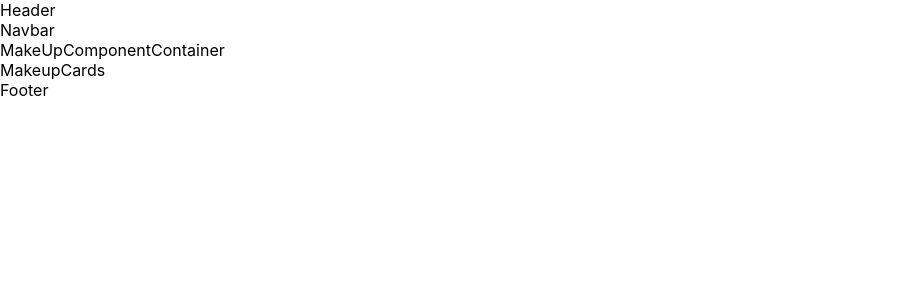
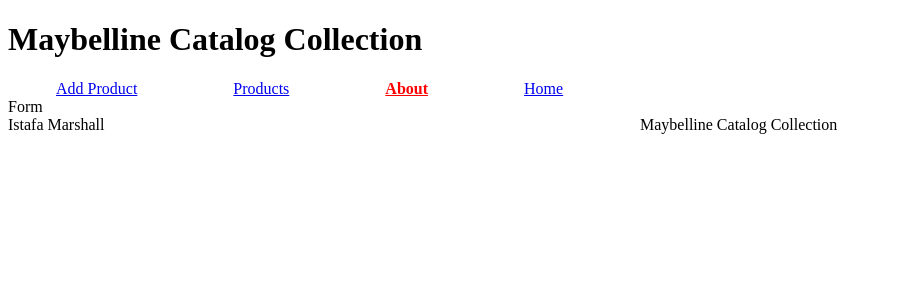
Before and after one commit to ISTAFAMARSHALL/maybelline-catalog-collection, a React (Create React App) app: page /about in a window 1280 px wide. Shown: the top 300 px of the page, without its empty margins (0-899 px from the left). Built offline with nearby package versions, Linux system fonts and the light colour scheme.

Commit message:
updated NavBar

```diff
--- a/package.json
+++ b/package.json
@@ -8,7 +8,8 @@
     "@testing-library/user-event": "^13.5.0",
     "react": "^18.2.0",
     "react-dom": "^18.2.0",
-    "react-scripts": "5.0.1",
+    "react-router-dom": "5.2",
+    "react-scripts": "^5.0.1",
     "web-vitals": "^2.1.4"
   },
   "scripts": {
--- a/src/App.css
+++ b/src/App.css
@@ -1,4 +1,4 @@
-.App {
+/* .App {
   text-align: center;
 }
 
@@ -35,4 +35,4 @@
   to {
     transform: rotate(360deg);
   }
-}
+} */
--- a/src/App.js
+++ b/src/App.js
@@ -4,14 +4,36 @@
 import Navbar from './Navigation.js/Navbar';
 import Footer from './Navigation.js/Footer';
 import MakeUpComponentContainer from './MakeUpContainer.js/MakeUpComponentContainer';
+import {Switch, BrowserRouter as Router, Route} from 'react-router-dom'
+import Home from './Navigation.js/Home';
+import About from './Navigation.js/About';
+import Form from './Navigation.js/Form';
 
 function App() {
   return (
     <div>
-      <Header />
-      <Navbar />
-      <MakeUpComponentContainer />
-      <Footer />
+      <Router>
+        <Header />
+        <Navbar />
+          <Switch>
+            <Route exact path="/home" >
+              <Home />
+            </Route>
+
+            <Route>
+              <Form exact path="/products/new" />
+            </Route>
+
+            <Route>
+              <MakeUpComponentContainer exact path="/products/" />
+            </Route>
+
+            <Route exact path="/about"  >
+              <About />
+            </Route>
+          </Switch>
+        <Footer />
+      </Router>
     </div>
   );
 }
--- a/src/MakeUpContainer.js/MakeUpComponentContainer.js
+++ b/src/MakeUpContainer.js/MakeUpComponentContainer.js
@@ -7,7 +7,7 @@
   return (
     <div>
         MakeUpComponentContainer
-        <> {Sort} {Search} </>
+       <> <Sort /> <Search /> </>
         <MakeupCards />
     </div>
   )
--- /dev/null
+++ b/src/Navigation.js/About.js
@@ -0,0 +1,9 @@
+import React from 'react'
+
+function About() {
+  return (
+    <div>About</div>
+  )
+}
+
+export default About
--- a/src/Navigation.js/Footer.js
+++ b/src/Navigation.js/Footer.js
@@ -2,7 +2,16 @@
 
 function Footer() {
   return (
-    <div>Footer</div>
+    <div className='row'style={{ display: "flex", height: "50px", marginBottom: "-50px" }}>
+      <div className='col-6' style={{ width:"50%" , float: "left" }} >
+        <footer>Istafa Marshall</footer>
+         </div  >
+         <div className='col-6'style={{ width:"50%" , float: "right" }} >
+         <footer>Maybelline Catalog Collection</footer>
+         </div>
+
+
+      </div>
   )
 }
 
--- a/src/Navigation.js/Header.js
+++ b/src/Navigation.js/Header.js
@@ -2,7 +2,9 @@
 
 function Header() {
   return (
-    <div>Header</div>
+      <div>
+        <h1>Maybelline Catalog Collection</h1>
+      </div>
   )
 }
 
--- /dev/null
+++ b/src/Navigation.js/Home.js
@@ -0,0 +1,9 @@
+import React from 'react'
+
+function Home() {
+  return (
+    <div>Home</div>
+  )
+}
+
+export default Home
--- a/src/Navigation.js/Navbar.js
+++ b/src/Navigation.js/Navbar.js
@@ -1,8 +1,57 @@
 import React from 'react'
+import {NavLink} from 'react-router-dom'
+
+const style ={
+  width: "100%",
+  margin: "5% 0 1%",
+  padding: "3em"
+}
 
 function Navbar() {
   return (
-    <div>Navbar</div>
+
+    <div>
+      <NavLink
+            activeStyle={{
+            fontWeight: "bolder",
+            color: "red"
+        }}
+            style={style}
+            exact
+            to="/products/new"
+          >Add Product</NavLink>
+
+      <NavLink
+            activeStyle={{
+            fontWeight: "bolder",
+            color: "red"
+        }}
+            style={style}
+            exact
+            to="/products"
+          >Products</NavLink>
+
+        <NavLink
+            activeStyle={{
+            fontWeight: "bolder",
+            color: "red"
+        }}
+            style={style}
+            exact
+            to="/about"
+          >About</NavLink>
+
+        <NavLink
+            activeStyle={{
+            fontWeight: "bolder",
+            color: "red"
+        }}
+            style={style}
+            exact
+            to="/"
+          >Home</NavLink>
+
+    </div>
   )
 }
 
--- a/src/index.css
+++ b/src/index.css
@@ -1,4 +1,4 @@
-body {
+/* body {
   margin: 0;
   font-family: -apple-system, BlinkMacSystemFont, 'Segoe UI', 'Roboto', 'Oxygen',
     'Ubuntu', 'Cantarell', 'Fira Sans', 'Droid Sans', 'Helvetica Neue',
@@ -10,4 +10,4 @@
 code {
   font-family: source-code-pro, Menlo, Monaco, Consolas, 'Courier New',
     monospace;
-}
+} */
--- a/src/index.js
+++ b/src/index.js
@@ -6,9 +6,11 @@
 
 const root = ReactDOM.createRoot(document.getElementById('root'));
 root.render(
+
   <React.StrictMode>
     <App />
   </React.StrictMode>
+
 );
 
 // If you want to start measuring performance in your app, pass a function
```
Also changed, not shown: 1 other file (tests, documents, lock files or other folders).
